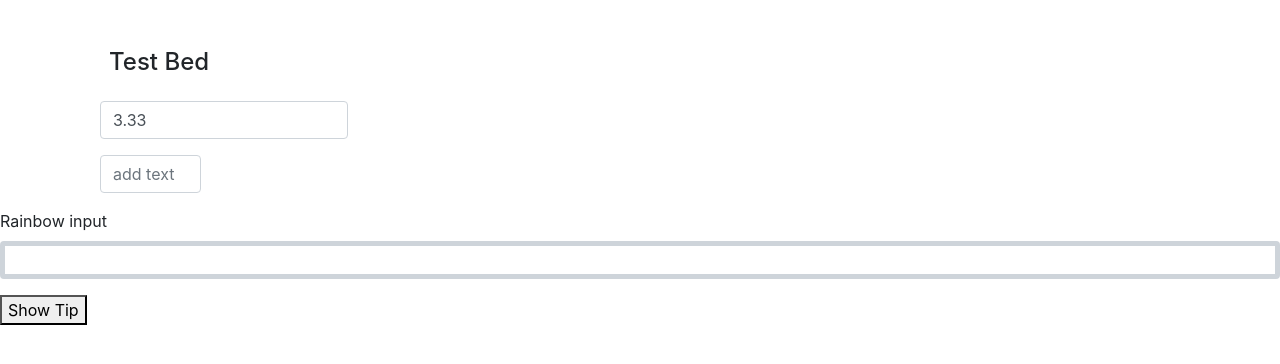
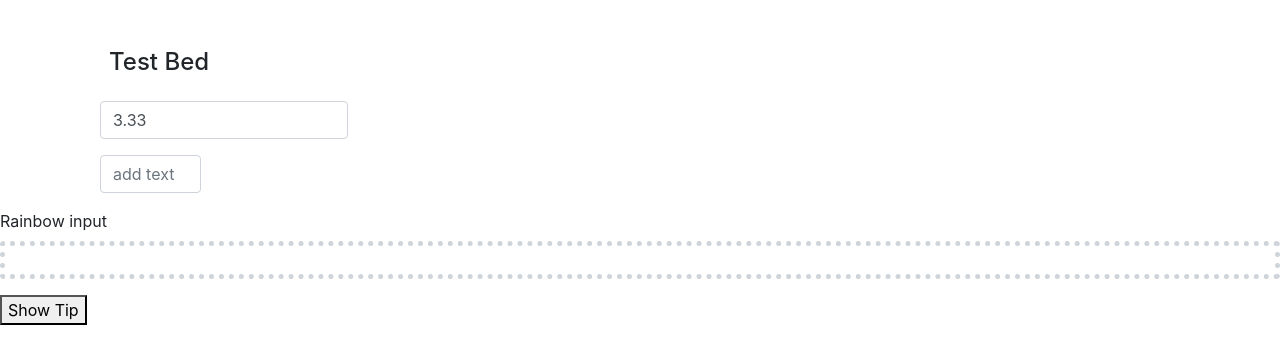
Before and after one commit to idlevandal/custom-directive, an Angular app: page / in a window 1280 px wide. Shown: the top 364 px of the page. Built offline with nearby package versions, Linux system fonts and the light colour scheme.

Commit message:
add getter to HostBinding

```diff
--- a/src/app/app.component.html
+++ b/src/app/app.component.html
@@ -12,7 +12,7 @@
 
   <div class="form-group">
     <label>Rainbow input</label>
-    <input type="text" class="form-control" rainbow>
+    <input type="text" class="form-control" rainbow bStyle="dotted">
   </div>
 </div>
 
--- a/src/app/rainbow.directive.ts
+++ b/src/app/rainbow.directive.ts
@@ -1,9 +1,12 @@
-import { Directive, HostBinding, HostListener } from '@angular/core';
+import { style } from '@angular/animations';
+import { Directive, Host, HostBinding, HostListener, Input } from '@angular/core';
 
 @Directive({
   selector: '[rainbow]'
 })
 export class RainbowDirective {
+
+  @Input() bStyle: string;
 
   possibleColors = [
     'darksalmon', 'hotpink', 'lightskyblue', 'goldenrod', 'peachpuff',
@@ -13,6 +16,11 @@ export class RainbowDirective {
   @HostBinding('style.color') color: string;
   @HostBinding('style.borderColor') borderColor: string;
   @HostBinding('style.borderWidth') borderWidth = '5px';
+  @HostBinding('style.borderStyle')
+  get style() {
+    return this.bStyle;
+  }
+
   @HostListener('keydown') newColor() {
     const colorPick = Math.floor(Math.random() * this.possibleColors.length);
     this.color = this.borderColor = this.possibleColors[colorPick];
```
